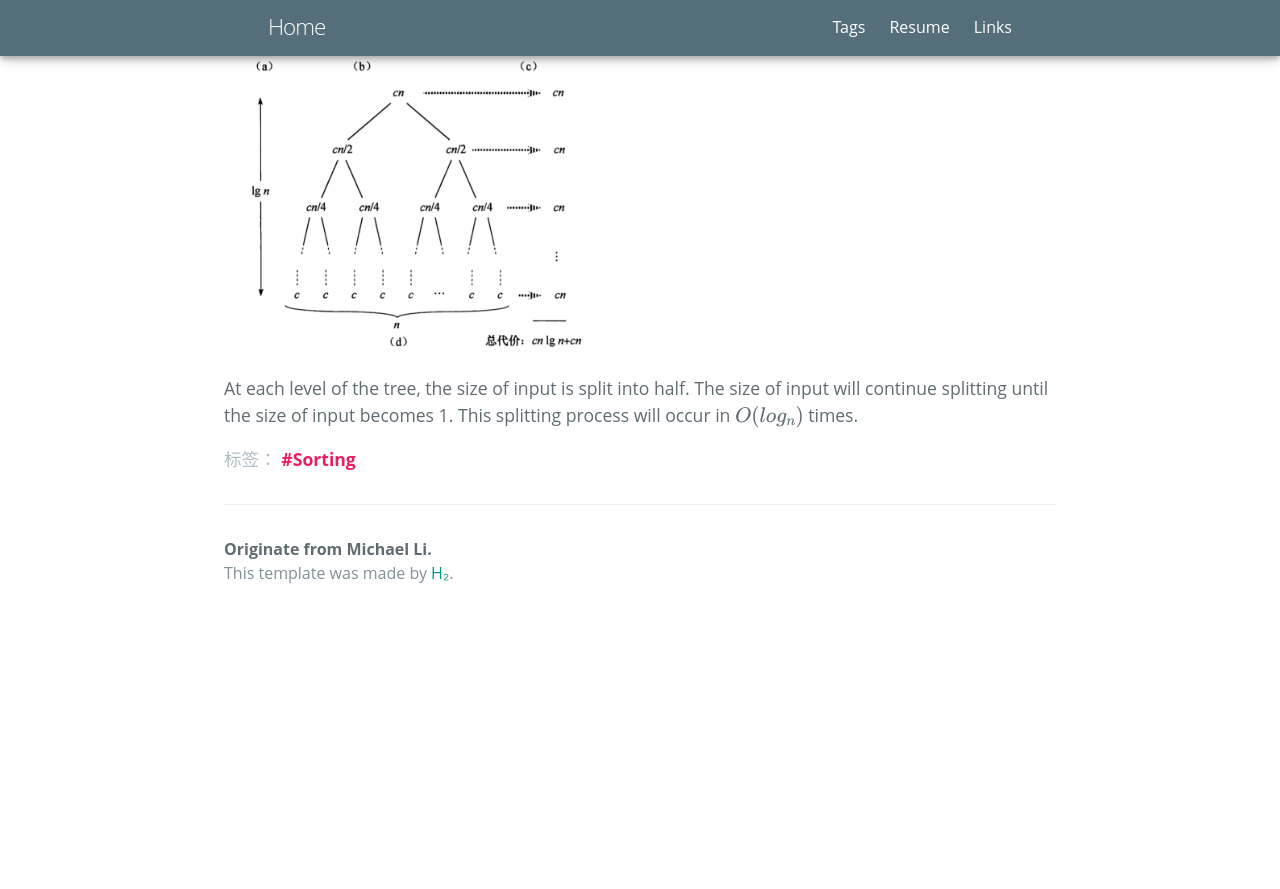
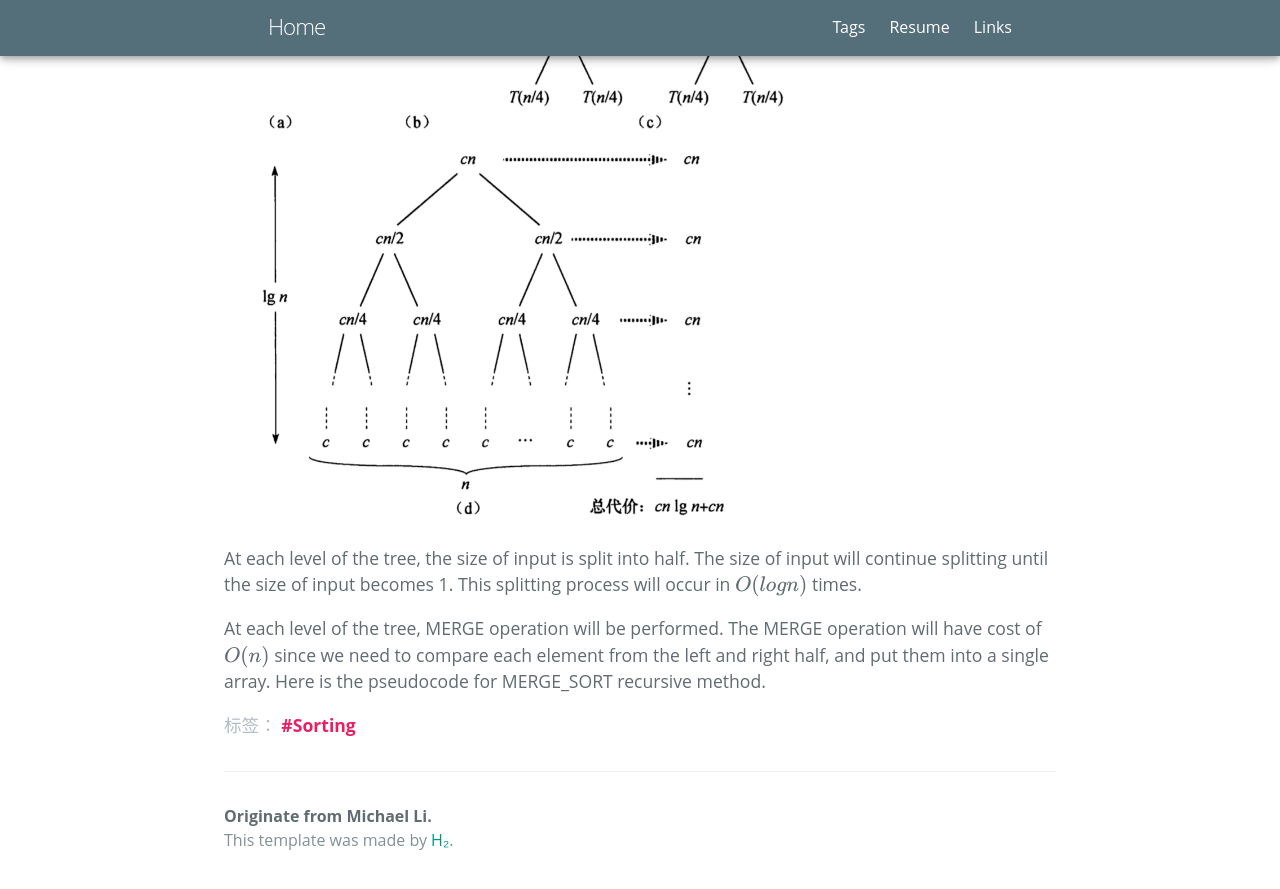
Before and after one commit to zl323/zl323.github.io, a Jekyll site: the page built from _posts/2020-05-13-Merge-Sort.md, in a window 1280 px wide and 900 px high, scrolled down 517 px. Shown: the top 889 px of the window. Built offline with Jekyll 4.4.1, drawn with Linux system fonts in a browser that asks for light colours; some web fonts are replaced; formulas are drawn with MathJax 3; before the commit the page ends 1150 px from its top, so only the background shows below that.

Commit message:
edit merge sort

```diff
--- a/_posts/2020-05-13-Merge-Sort.md
+++ b/_posts/2020-05-13-Merge-Sort.md
@@ -6,6 +6,8 @@ tags: Sorting
 mathjax: true
 ---
 The image below shows how the merge sort operates at each level.
-<img src="https://zl323.github.io/assets/postImg/mergeSort1.png" alt="useful image" height="50%" width="50%">
+<img src="https://zl323.github.io/assets/postImg/mergeSort1.png" alt="useful image" height="70%" width="70%">
 
-At each level of the tree, the size of input is split into half. The size of input will continue splitting until the size of input becomes 1. This splitting process will occur in $O(log_n)$ times.
+At each level of the tree, the size of input is split into half. The size of input will continue splitting until the size of input becomes 1. This splitting process will occur in $O(logn)$ times.
+
+At each level of the tree, MERGE operation will be performed. The MERGE operation will have cost of $O(n)$ since we need to compare each element from the left and right half, and put them into a single array. Here is the pseudocode for MERGE_SORT recursive method.
```
